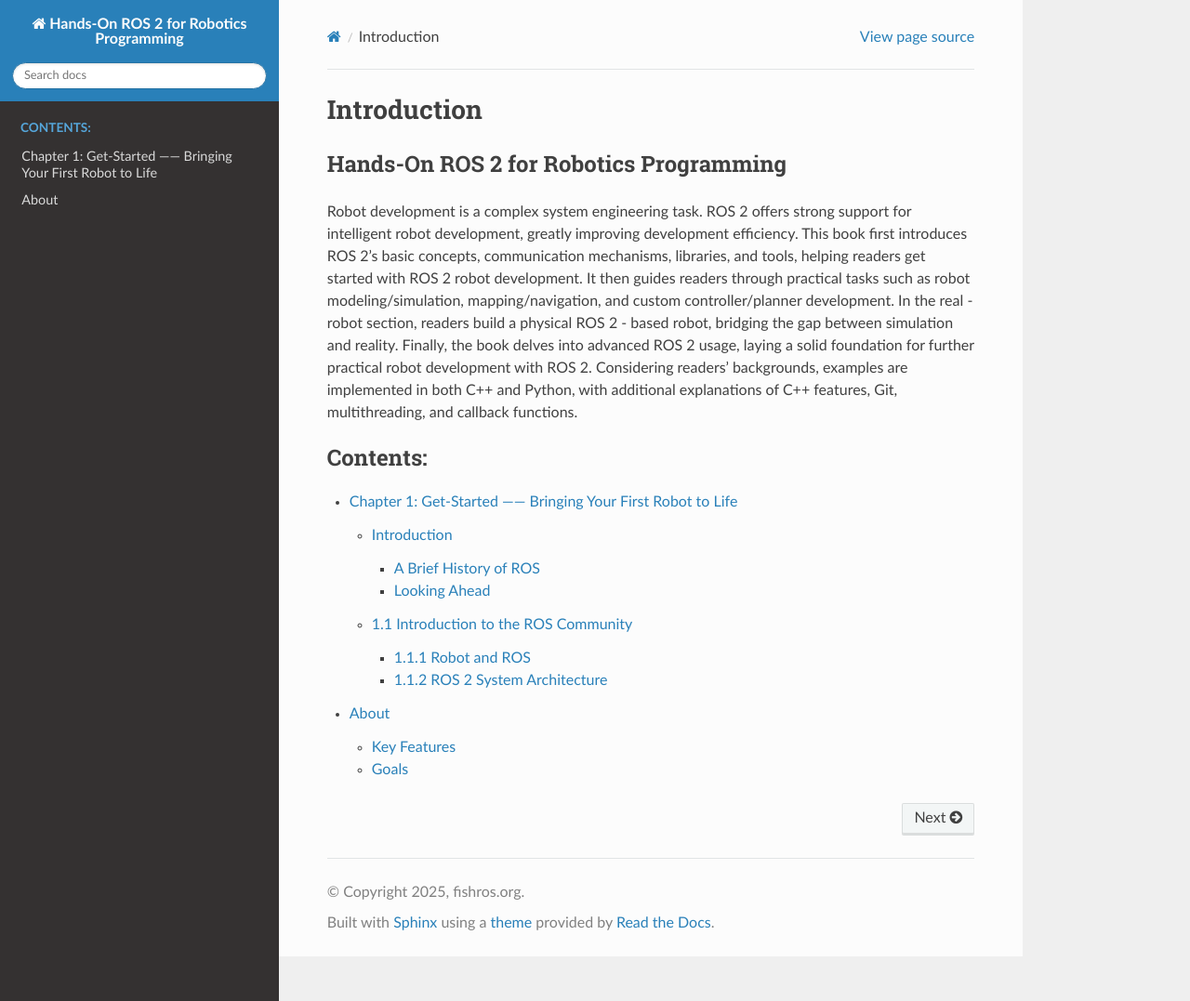
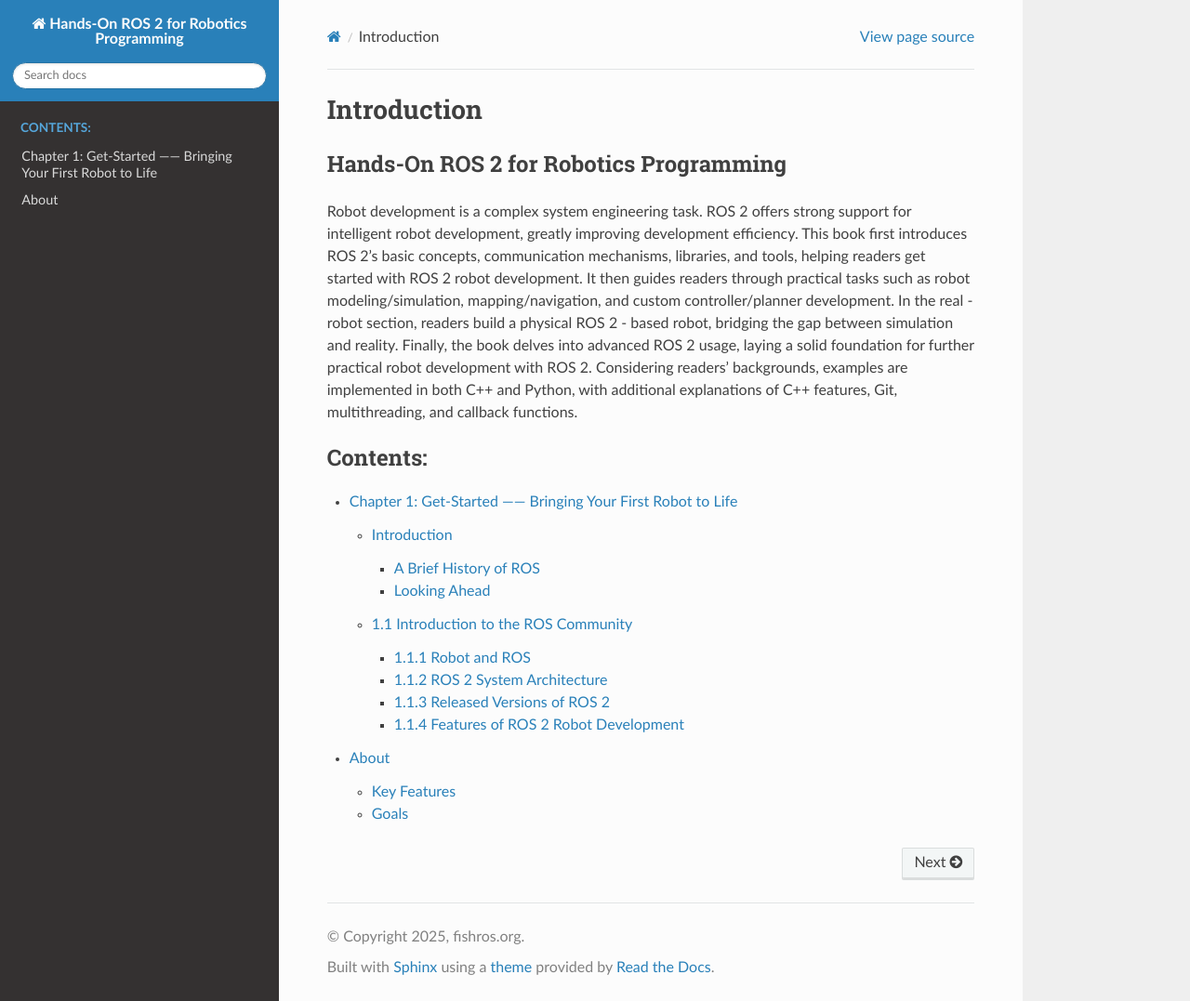
Before and after one commit to fishros/ros2book, a Sphinx documentation site: the page built from source/index.rst, in a window 1280 px wide and 1077 px high. Shown: the whole window at 93% size. Built offline with Sphinx 7.4.7 and the Read the Docs theme 3.1.0, drawn with Linux system fonts in a browser that asks for light colours; some of the changed lines change nothing that is shown.

Commit message:
feat: 1.1.3~1.2.1

```diff
--- a/source/chapter1/chapter1_1/chapter1_1.rst
+++ b/source/chapter1/chapter1_1/chapter1_1.rst
@@ -11,3 +11,5 @@ ROS is loved by robot developers for good reason. Next, let's look at ROS from a
 
     chapter1_1_1
     chapter1_1_2
+    chapter1_1_3
+    chapter1_1_4
--- /dev/null
+++ b/source/chapter1/chapter1_1/chapter1_1_3.rst
@@ -0,0 +1,22 @@
+1.1.3 Released Versions of ROS 2
+================================
+
+Table 1-1 lists the current main ROS 2 distributions and their end-of-life dates. By the time you see this table, there may already be new ROS 2 versions released. For the latest data, you can visit `Distributions — ROS 2 Documentation: Humble documentation <http://docs.ros.org/en/humble/Releases.html>`_.
+
+.. table:: 版本发布与维护信息
+
+    ================  ============  ============
+    版本名称          发布日期      停止维护日期
+    ================  ============  ============
+    Ardent Apalone    2017年12月8日 2018年12月
+    Bouncy Bolson     2018年7月2日  2019年7月
+    Crystal Clemmys   2018年12月14日 2019年12月
+    Dashing Diademata 2019年5月31日 2021年5月
+    Eloquent Elusor   2019年11月22日 2020年11月
+    Foxy Fitzroy      2020年6月5日  2023年5月
+    Galactic Geochelone 2021年5月23日 2022年12月9号
+    Humble Hawksbill  2022年5月23日 2027年5月
+    Iron Irwini       2023年5月    2024年11月
+    ================  ============  ============
+
+From the table, it can be seen that Humble Hawksbill is the first ROS 2 version with a 5-year long-term support, so this book will be based on this version for learning.
--- /dev/null
+++ b/source/chapter1/chapter1_1/chapter1_1_4.rst
@@ -0,0 +1,44 @@
+.. _ros2_robot_development_features:
+
+1.1.4 Features of ROS 2 Robot Development
+==========================================
+
+Get your gear ready, and you are about to embark on a journey into robot development based on ROS 2. But hold on a moment! Before we set off, let's take a look at what ROS 2 has prepared for us to help us build a powerful robot.
+
+1.1.4.1 Four Core Communication Mechanisms
+-------------------------------------------
+
+The four core communication mechanisms of ROS 2 are Topics, Services, Parameters, and Actions.
+
+* **Topics**: Topic communication refers to a Publish-Subscribe communication pattern. Publishers send messages to a specific topic, and Subscribers receive the messages by subscribing to that topic. The data flow is unidirectional. For example, we can publish the robot's position information to a topic with a specific name, and by subscribing to that topic, we can obtain the robot's position information.
+* **Services**: Compared to topic communication, service communication is bidirectional. Service communication consists of a Service Server and a Service Client. The client sends requests to the server, which processes the requests and returns the results.
+* **Actions**: Action communication also involves an Action Client and an Action Server. Unlike service communication, the Action Server can provide feedback on the progress of processing the client's request and can be canceled at any time. Action communication is often used for complex robot behaviors.
+* **Parameters**: Parameter communication is mainly used for setting and reading robot parameters.
+
+1.1.4.2 Rich Debugging Tools
+----------------------------
+
+In addition to the core communication mechanisms, ROS 2 also provides a wide range of visualization and debugging tools:
+
+* **RViz**: For 3D visualization.
+* **rqt series tools**: For visualizing charts, images, and other data.
+* **ros2 bag**: For recording and replaying data.
+
+1.1.4.3 Modeling and Kinematics Tools
+-------------------------------------
+
+ROS 2 provides essential tools for robot development:
+
+* **TF tool**: For kinematics coordinate transformation and management.
+* **URDF file format**: For describing the structure, joints, sensors, and other information of a robot.
+
+1.1.4.4 Strong Open-Source Community and Application Frameworks
+---------------------------------------------------------------
+
+In addition to the core tools provided by ROS 2 itself, the open-source community has developed a rich set of tools and frameworks based on ROS 2:
+
+* **Gazebo**: A powerful simulation tool.
+* **Navigation 2**: An application framework for mobile robot navigation.
+* **Moveit 2**: An application framework for robotic arm motion planning.
+
+With such a rich set of tools provided by ROS 2, you don't have to worry about not being able to develop a powerful robot. That's it for the theoretical introduction. I believe you are already eager to start your journey in robot development. So let's get started now!
```
Also changed, not shown: source/chapter1/chapter1_2/chapter1_2_1.rst (added).
